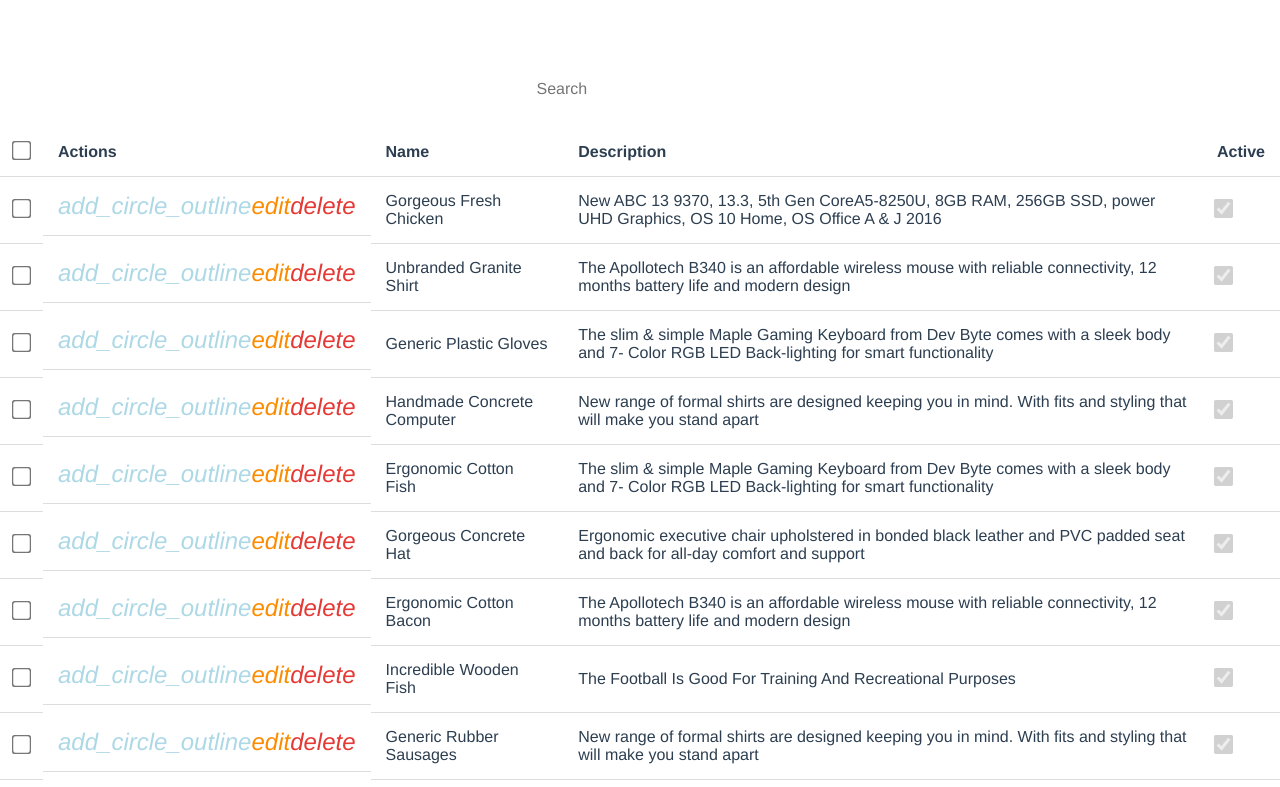
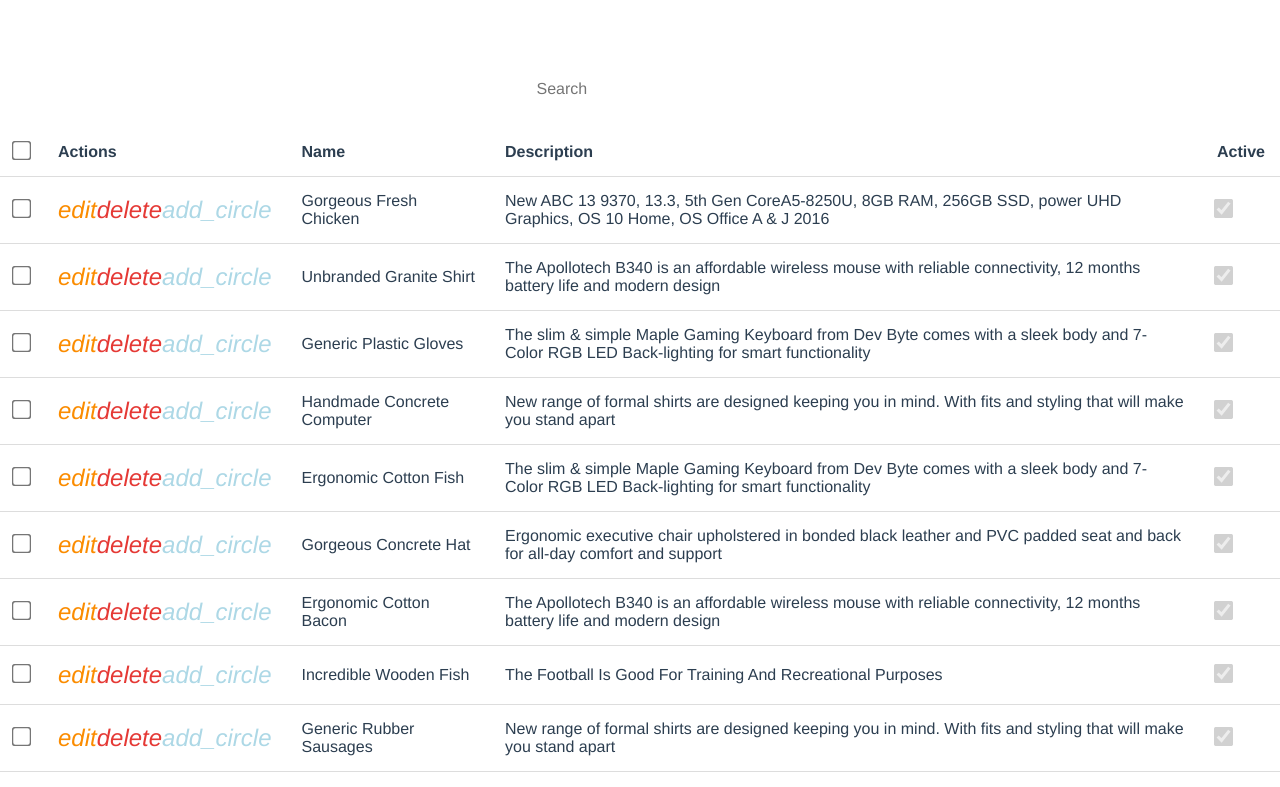
Before and after one commit to davebenner14/VueRESTfulCRUDify, a Vue app: page / in a window 1280 px wide. Shown: the top 787 px of the page. Built offline with nearby package versions, Linux system fonts and the light colour scheme; the HTML template or start-up script is replaced by a standard one; what vue-js-modal would draw is missing.

Commit message:
Create DataTable file for organization

```diff
--- a/src/components/DataList.vue
+++ b/src/components/DataList.vue
@@ -2,38 +2,16 @@
   <div>
     <SearchBar @search="performSearch" />
 
-    <table>
-      <thead>
-        <tr>
-          <th><input type="checkbox" v-model="selectAll" /></th>
-          <th>Actions</th>
-          <th>Name</th>
-          <th>Description</th>
-          <th>Active</th>
-        </tr>
-      </thead>
-      <tbody>
-        <tr v-for="item in pagedDataList" :key="item.id">
-          <td>
-            <input type="checkbox" v-model="selectedItems" :value="item.id" />
-          </td>
-          <td class="icon-container">
-            <i class="material-icons lightblue" @click="addItem"
-              >add_circle_outline</i
-            >
-            <i class="material-icons orange600" @click="editItem(item)">edit</i>
-            <i class="material-icons red600" @click="deleteItem(item)"
-              >delete</i
-            >
-          </td>
-          <td>{{ item.name }}</td>
-          <td>{{ item.description }}</td>
-          <td>
-            <input type="checkbox" :checked="item.active" disabled />
-          </td>
-        </tr>
-      </tbody>
-    </table>
+    <DataTable
+      :pagedDataList="pagedDataList"
+      :selectAll="selectAll"
+      :selectedItems="selectedItems"
+      @update:selectAll="selectAll = $event"
+      @update:selectedItems="selectedItems = $event"
+      @edit-item="editItem"
+      @delete-item="deleteItem"
+      @add-item="addItem"
+    />
 
     <DataPagination
       :currentPage.sync="currentPage"
@@ -48,6 +26,7 @@
 
 <script>
 import SearchBar from "./SearchBar.vue";
+import DataTable from "./DataTable.vue";
 import EditForm from "./EditForm.vue";
 import AddForm from "./AddForm.vue";
 import DataPagination from "./DataPagination.vue";
@@ -57,6 +36,7 @@ import { mapActions, mapGetters } from "vuex";
 export default {
   components: {
     SearchBar,
+    DataTable,
     EditForm,
     AddForm,
     DataPagination,
@@ -126,26 +106,3 @@ export default {
   },
 };
 </script>
-
-<style scoped>
-.material-icons {
-  cursor: pointer;
-  font-size: 24px;
-}
-.material-icons.orange600 {
-  color: #fb8c00;
-}
-.material-icons.red600 {
-  color: #e53935;
-}
-.material-icons.lightblue {
-  color: #add8e6; /* Light blue color */
-}
-.icon-container {
-  display: flex;
-  justify-content: space-between;
-}
-input[type="checkbox"] {
-  transform: scale(1.5);
-}
-</style>
--- /dev/null
+++ b/src/components/DataTable.vue
@@ -0,0 +1,101 @@
+<template>
+  <table>
+    <thead>
+      <tr>
+        <th>
+          <input
+            type="checkbox"
+            :checked="selectAll"
+            @change="updateSelectAll"
+          />
+        </th>
+        <th>Actions</th>
+        <th>Name</th>
+        <th>Description</th>
+        <th>Active</th>
+      </tr>
+    </thead>
+    <tbody>
+      <tr v-for="item in pagedDataList" :key="item.id">
+        <td>
+          <input
+            type="checkbox"
+            :checked="selectedItems.includes(item.id)"
+            @change="updateSelectedItems(item.id)"
+          />
+        </td>
+        <td>
+          <i class="material-icons orange600" @click="$emit('edit-item', item)"
+            >edit</i
+          >
+          <i class="material-icons red600" @click="$emit('delete-item', item)"
+            >delete</i
+          >
+          <i class="material-icons lightblue" @click="$emit('add-item')"
+            >add_circle</i
+          >
+        </td>
+        <td>{{ item.name }}</td>
+        <td>{{ item.description }}</td>
+        <td>
+          <input type="checkbox" :checked="item.active" disabled />
+        </td>
+      </tr>
+    </tbody>
+  </table>
+</template>
+
+<script>
+export default {
+  props: {
+    pagedDataList: {
+      type: Array,
+      default: () => [],
+    },
+    selectAll: {
+      type: Boolean,
+      default: false,
+    },
+    selectedItems: {
+      type: Array,
+      default: () => [],
+    },
+  },
+  methods: {
+    updateSelectAll(e) {
+      this.$emit("update:selectAll", e.target.checked);
+    },
+    updateSelectedItems(id) {
+      if (this.selectedItems.includes(id)) {
+        const updatedItems = this.selectedItems.filter((item) => item !== id);
+        this.$emit("update:selectedItems", updatedItems);
+      } else {
+        this.$emit("update:selectedItems", [...this.selectedItems, id]);
+      }
+    },
+  },
+};
+</script>
+
+<style scoped>
+.material-icons {
+  cursor: pointer;
+  font-size: 24px;
+}
+.material-icons.orange600 {
+  color: #fb8c00;
+}
+.material-icons.red600 {
+  color: #e53935;
+}
+.material-icons.lightblue {
+  color: #add8e6; /* Light blue color */
+}
+.icon-container {
+  display: flex;
+  justify-content: space-between;
+}
+input[type="checkbox"] {
+  transform: scale(1.5);
+}
+</style>
```
